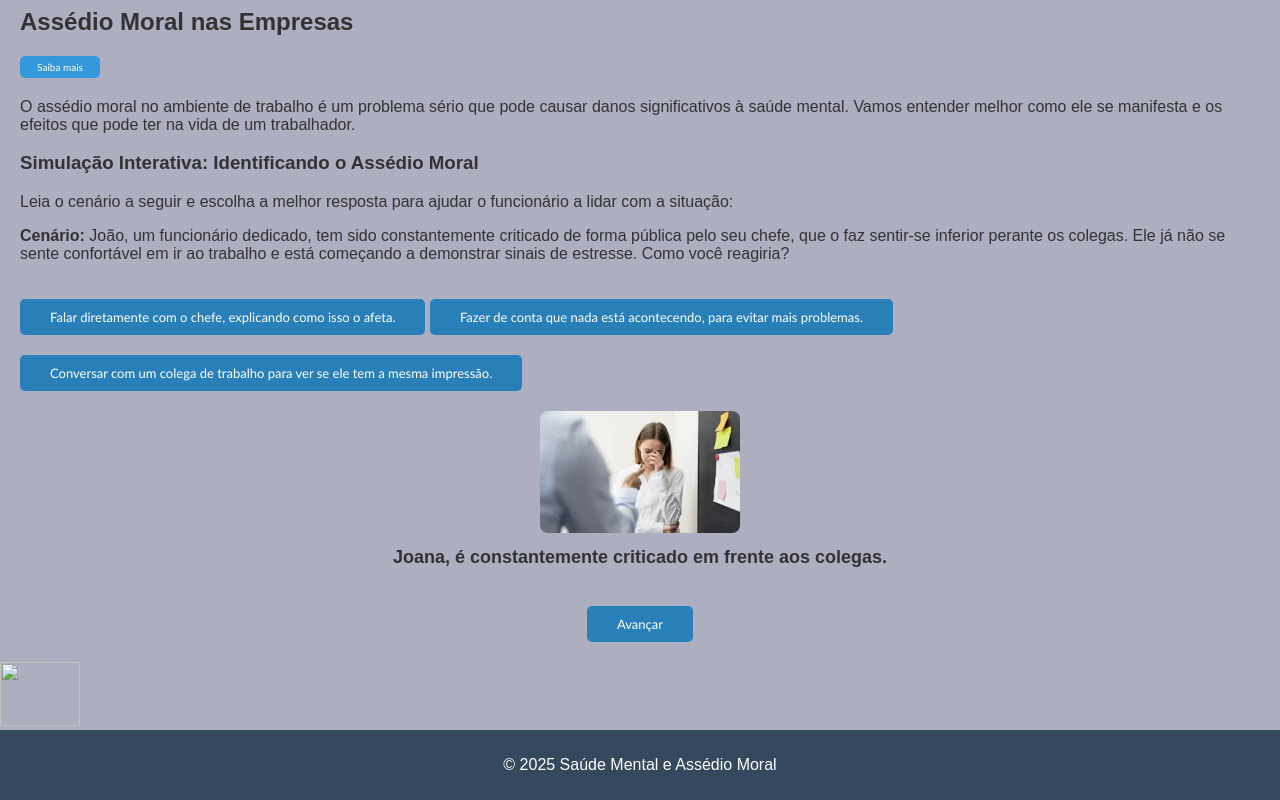
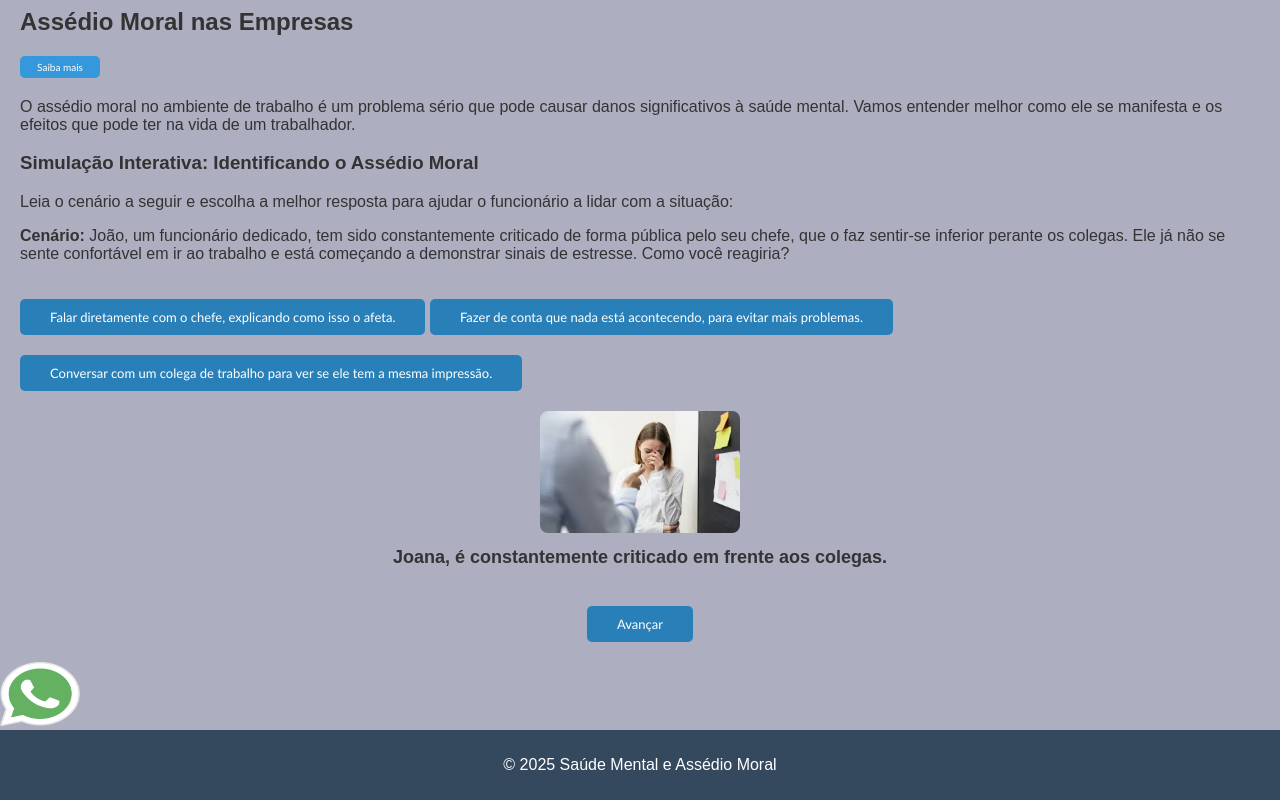
Before and after one commit to DanielMaori43/Saude-Mental, a plain HTML site: page index.html in a window 1280 px wide. Shown: the part 877-1677 px from the top of the page. Drawn offline with Linux system fonts and the light colour scheme; a script that the page names is missing.

Commit message:
Update index.html

```diff
--- a/index.html
+++ b/index.html
@@ -109,7 +109,7 @@
 <body>
     <div class="whatsapp">
 <a href="https://api.whatsapp.com/send?l=pt&amp;phone=553499472820"><img
-src="/Saude Mental/imagem/whatsapp.png" style="width: 80px; height:64px; bottom: 25px; right:
+src="imagem/whatsapp.png" style="width: 80px; height:64px; bottom: 25px; right:
 25px; z-index:99999;" data-selector="img"></a>
 </body>
 </div>
```
